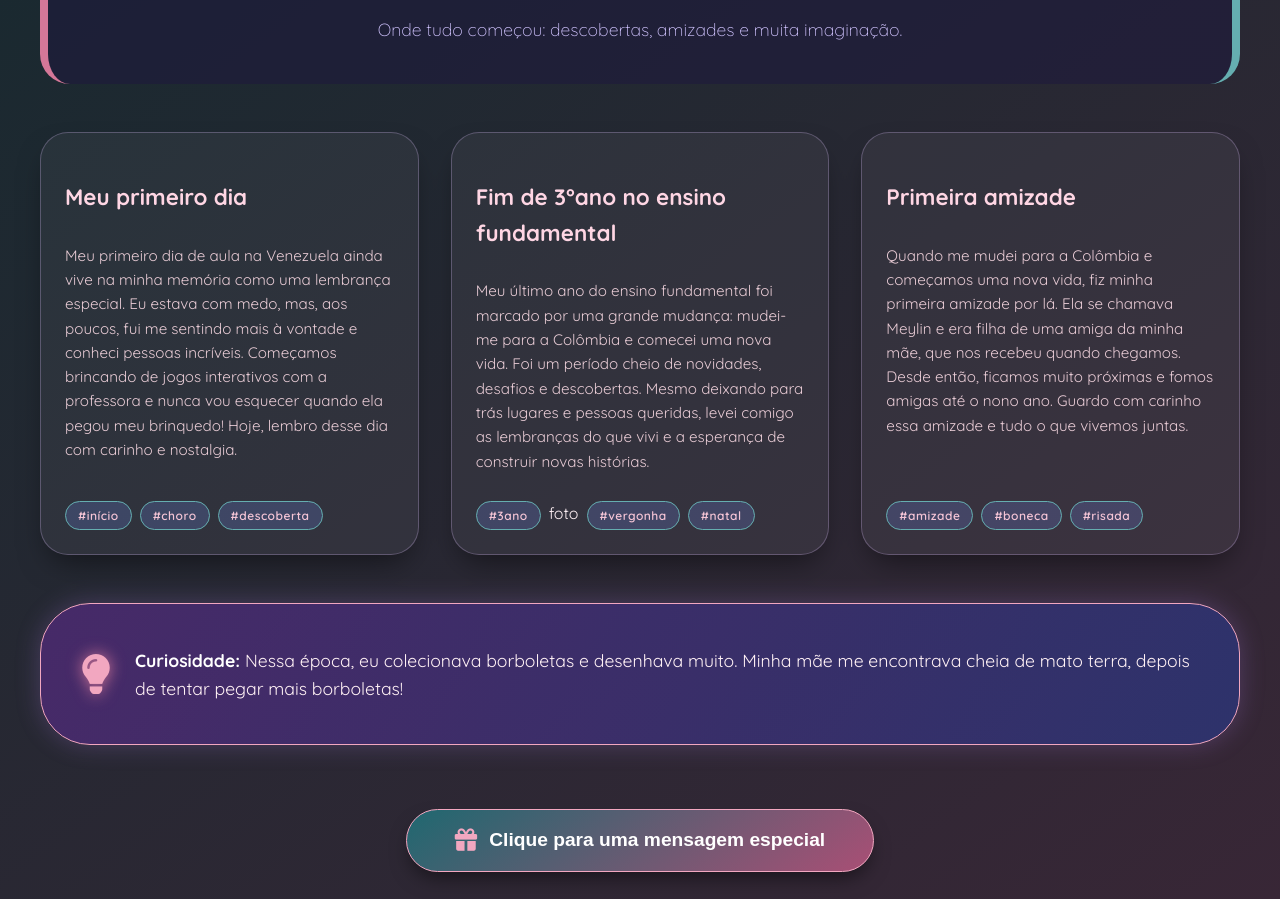
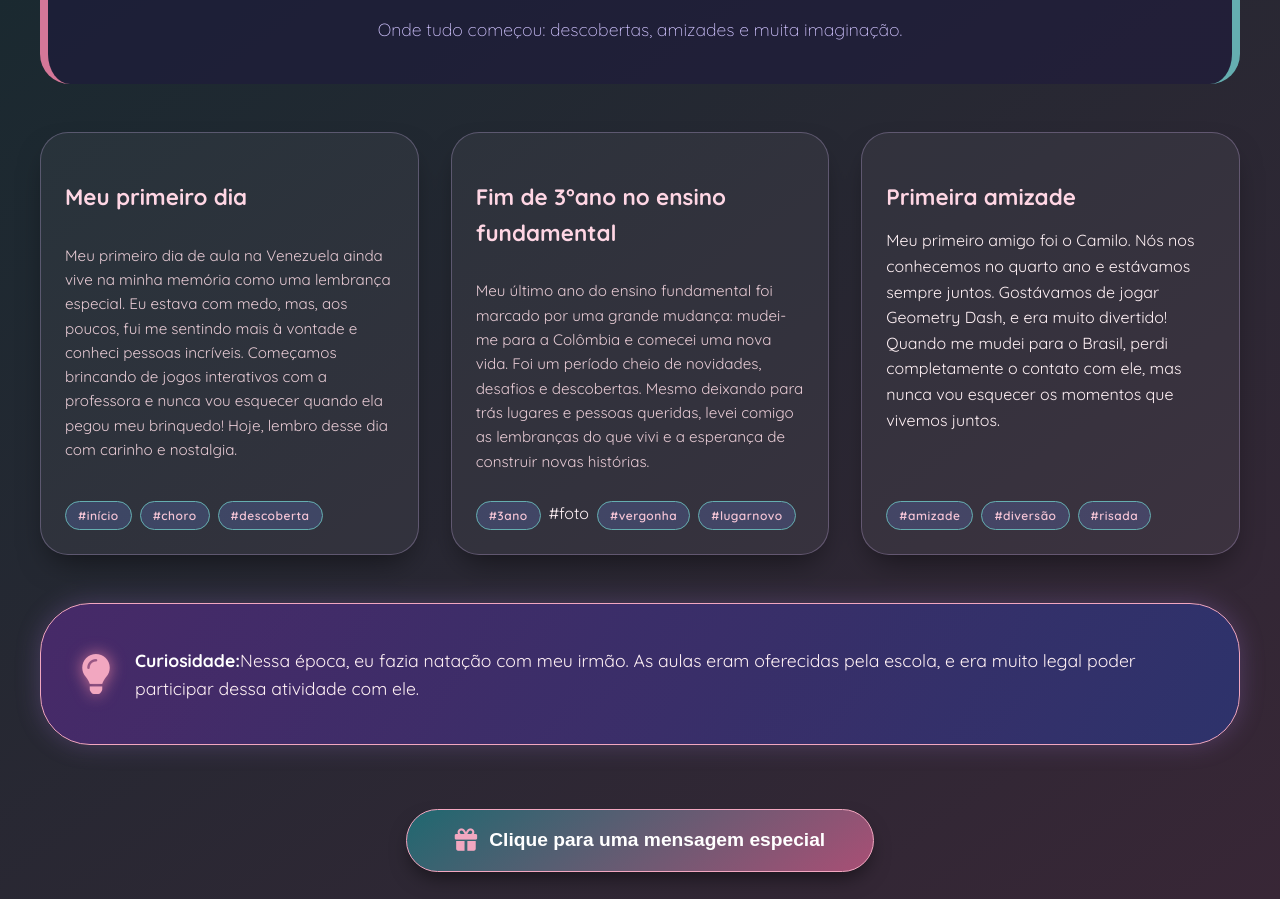
Before and after one commit to ValeriaSophiaGarcesMujica123/formatura, a plain HTML site: page index.html in a window 1280 px wide. Shown: the part 606-1505 px from the top of the page. Drawn offline with Linux system fonts and the light colour scheme.

Commit message:
Update content and tags in index.html

```diff
--- a/index.html
+++ b/index.html
@@ -50,20 +50,19 @@
                     <div class="card-content">
                         <h3>Fim de 3°ano no ensino fundamental</h3>
                         <p>Meu último ano do ensino fundamental foi marcado por uma grande mudança: mudei-me para a Colômbia e comecei uma nova vida. Foi um período cheio de novidades, desafios e descobertas. Mesmo deixando para trás lugares e pessoas queridas, levei comigo as lembranças do que vivi e a esperança de construir novas histórias.</p>
-                        <div class="card-tags"><span>#3ano</span>foto<span>#vergonha</span><span>#natal</span></div>
+                        <div class="card-tags"><span>#3ano</span>#foto<span>#vergonha</span><span>#lugarnovo</span></div>
                     </div>
                 </div>
                 <div class="card">
                     <div class="card-content">
-                        <h3>Primeira amizade</h3>
-                        <p>Quando me mudei para a Colômbia e começamos uma nova vida, fiz minha primeira amizade por lá. Ela se chamava Meylin e era filha de uma amiga da minha mãe, que nos recebeu quando chegamos. Desde então, ficamos muito próximas e fomos amigas até o nono ano. Guardo com carinho essa amizade e tudo o que vivemos juntas.</p>
-                        <div class="card-tags"><span>#amizade</span><span>#boneca</span><span>#risada</span></div>
+                        <h3>Primeira amizade</h3>Meu primeiro amigo foi o Camilo. Nós nos conhecemos no quarto ano e estávamos sempre juntos. Gostávamos de jogar Geometry Dash, e era muito divertido! Quando me mudei para o Brasil, perdi completamente o contato com ele, mas nunca vou esquecer os momentos que vivemos juntos.</p>
+                        <div class="card-tags"><span>#amizade</span><span>#diversão</span><span>#risada</span></div>
                     </div>
                 </div>
             </div>
             <div class="curiosity-box">
                 <i class="fas fa-lightbulb"></i>
-                <p><strong>Curiosidade:</strong> Nessa época, eu colecionava borboletas e desenhava muito. Minha mãe me encontrava cheia de mato terra, depois de tentar pegar mais borboletas!</p>
+                <p><strong>Curiosidade:</strong>Nessa época, eu fazia natação com meu irmão. As aulas eram oferecidas pela escola, e era muito legal poder participar dessa atividade com ele.</p>
             </div>
         </section>
 
```
